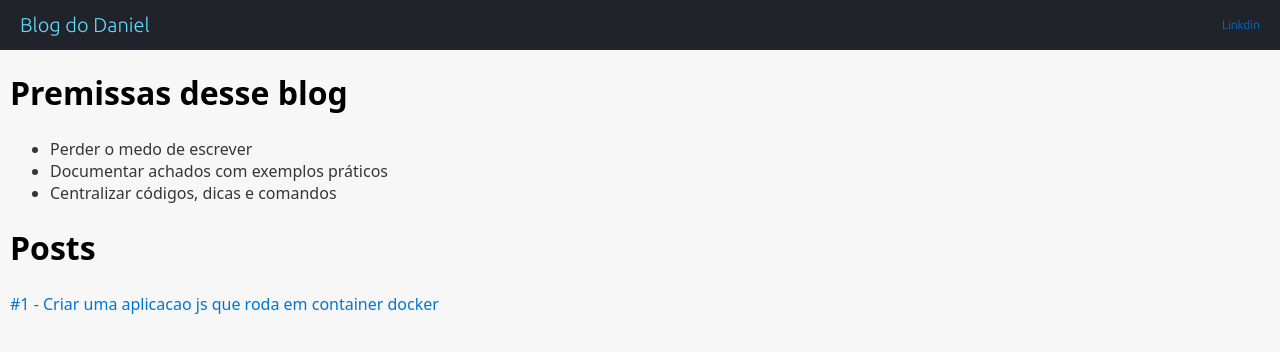
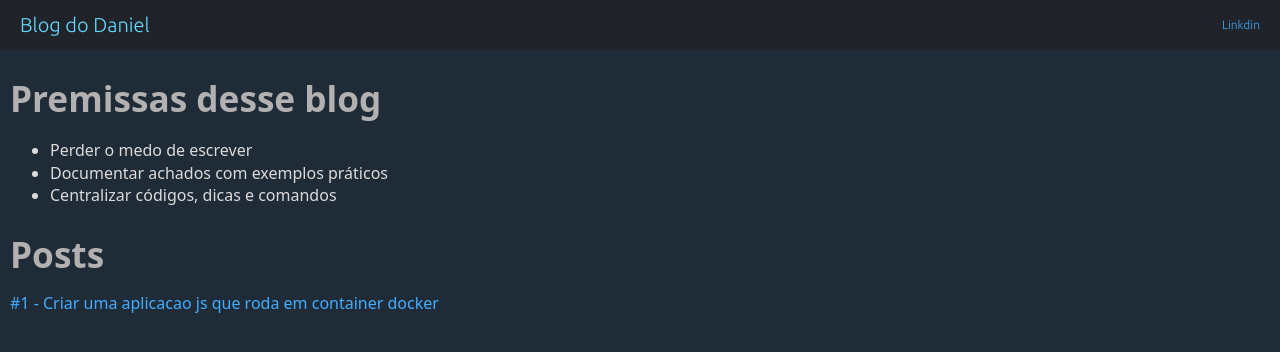
Before and after one commit to daniel12fsp/blog, a Next.js app: page / in a window 1280 px wide. Shown: the top 352 px of the page. Built offline with nearby package versions, Linux system fonts and the light colour scheme.

Commit message:
Improve theme

```diff
--- a/pages/_app.js
+++ b/pages/_app.js
@@ -1,5 +1,4 @@
-import "normalize.css/normalize.css";
-import "prismjs/themes/prism.css";
+import "prismjs/themes/prism-funky.css"
 import "./styles.css";
 
 import { NavBar } from "../components/Navbar";
--- a/pages/_document.js
+++ b/pages/_document.js
@@ -7,7 +7,7 @@
 
   render() {
     return (
-      <Html>
+      <Html lang="pt-BR">
         <Head>
           <link rel="preconnect" href="https://fonts.gstatic.com" />
           <link rel="preconnect" href="https://cdn.jsdelivr.net" />
@@ -17,10 +17,13 @@
           />
           <link
             rel="stylesheet"
-            href="https://cdn.jsdelivr.net/npm/water.css@2/out/water.css"
+            href="https://cdn.jsdelivr.net/npm/water.css@2.0.0/out/dark.min.css"
           />
           <meta httpEquiv="X-UA-Compatible" content="IE=edge" />
           <meta name="yandex-verification" content="79a77ec25a16d825" />
+	    <meta charSet="utf-8"/>
+	    <meta  name="theme-color" content="#20232a" />
+	    <meta name="description" content="Dicas e códigos" />
         </Head>
         <body>
           <Main></Main>
--- a/pages/styles.css
+++ b/pages/styles.css
@@ -1,5 +1,7 @@
 body {
-  background-color: rgb(247, 247, 247);
+  #background-color: rgb(247, 247, 247);
   padding: 0;
+  margin: 0;
   max-width: 100%;
+  --text-bright: #b2b0b0;
 }
```
